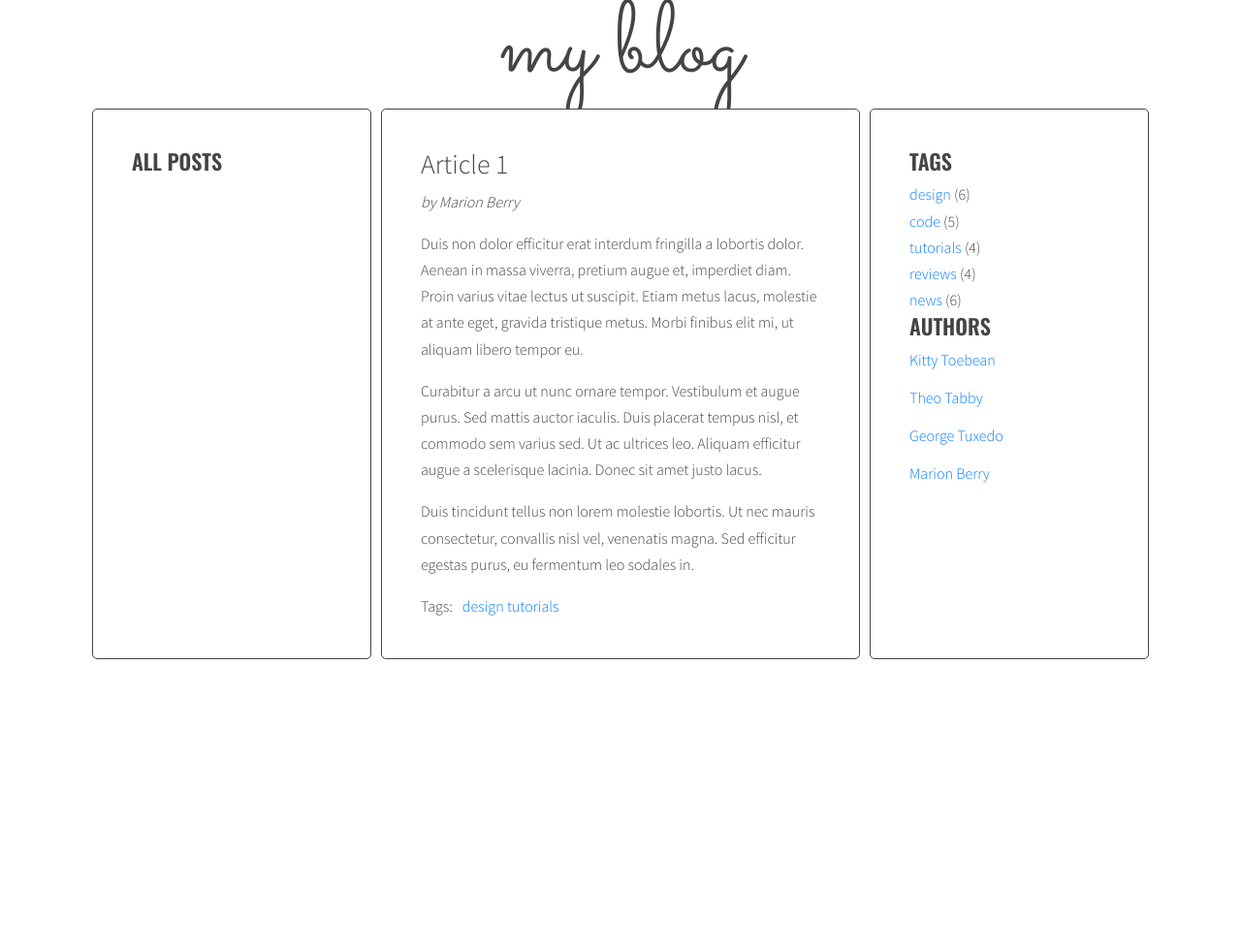
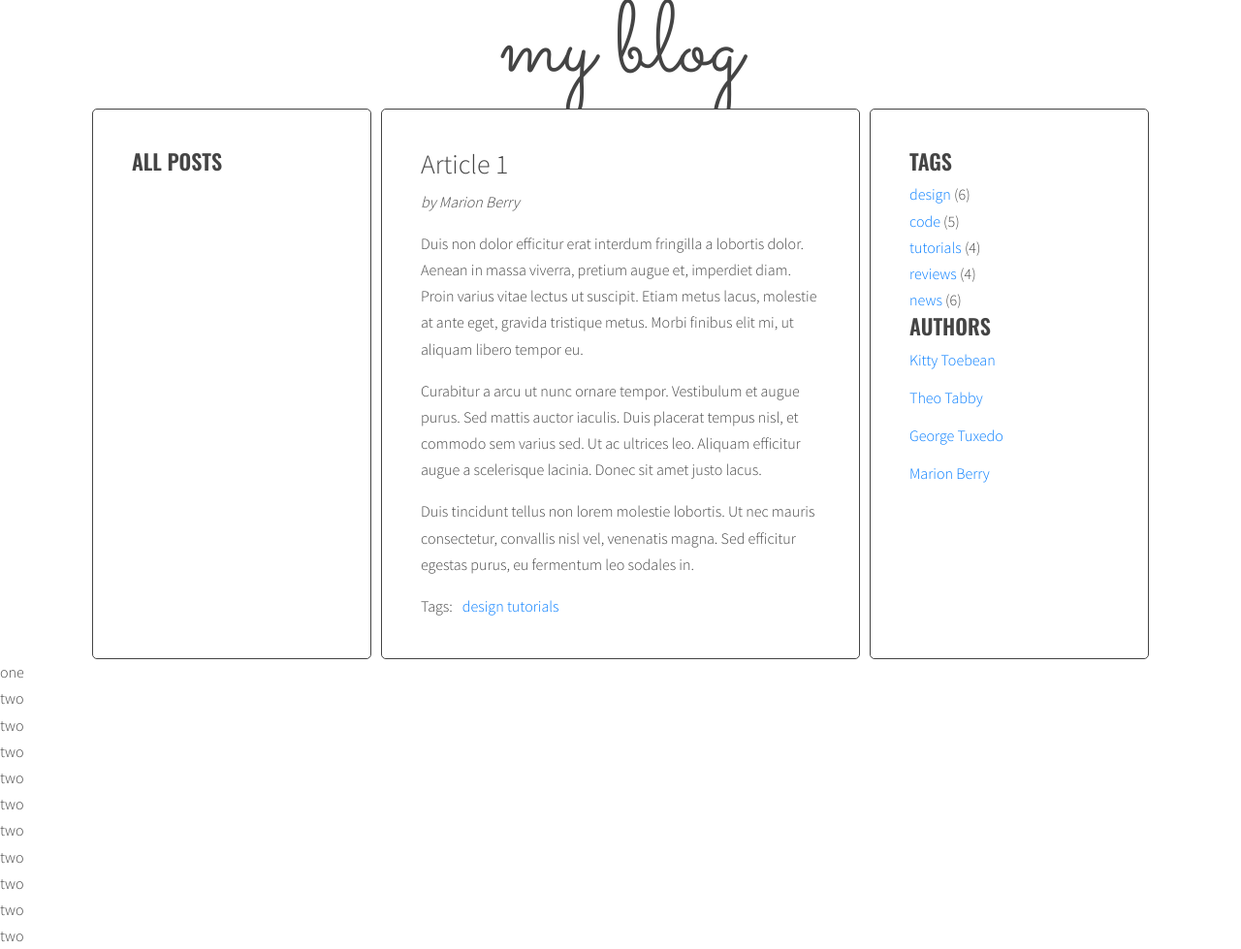
Before and after one commit to Variic/javascript-blog, a website: page index.html in a window 1280 px wide. Shown: the whole page at 97% size. Before the commit the page ends 800 px from the top, so only its background shows below. Drawn offline with nearby package versions, Linux system fonts and the light colour scheme.

Commit message:
SOMETHING I WRONG

```diff
--- a/index.html
+++ b/index.html
@@ -251,6 +251,8 @@
       </div>
     </div>
 
+<div id="one">one</div>
+
 <script src="js/script.js"></script>
 <script src="https://code.jquery.com/jquery-3.5.1.slim.min.js" integrity="sha384-DfXdz2htPH0lsSSs5nCTpuj/zy4C+OGpamoFVy38MVBnE+IbbVYUew+OrCXaRkfj" crossorigin="anonymous"></script>
 <script src="https://cdn.jsdelivr.net/npm/popper.js@1.16.1/dist/umd/popper.min.js" integrity="sha384-9/reFTGAW83EW2RDu2S0VKaIzap3H66lZH81PoYlFhbGU+6BZp6G7niu735Sk7lN" crossorigin="anonymous"></script>
--- a/js/script.js
+++ b/js/script.js
@@ -79,10 +79,13 @@
       console.log('Show articles title', articleTitle);
 
 /* For each article based on this information, create the HTML code for the link and save it to a const */
-  const linkHtml = '<li><a href="#' + articleId + '"><span>' + articleTitle + '</span></a></li>';
-    console.log('Show generated HTML link!', linkHtml);
+    const linkHtml = '<li><a href="#' + articleId + '"><span>' + articleTitle + '</span></a></li>';
+      console.log('Show generated HTML link!', linkHtml);
 
 /* For each article insert the created HTML code into the link list in the left column */
+      let html = linkHtml;
+      var d1 = document.getElementById('one');
+      d1.insertAdjacentHTML('afterend', '<div id="two">two</div>');
 
   }
 }
```
